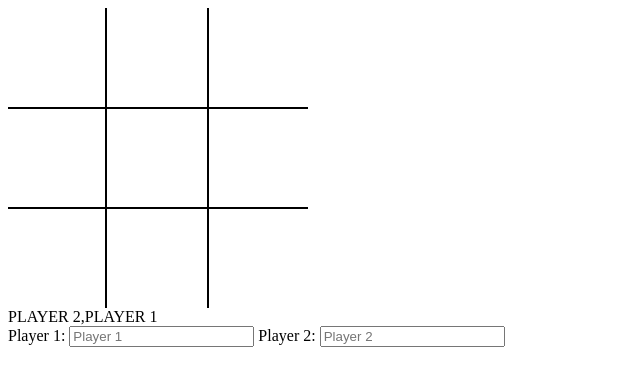
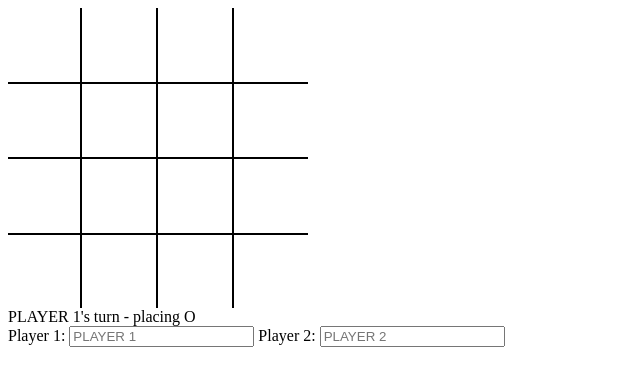
Before and after one commit to MikeCodesSomething/noughts-and-crosses, a plain HTML site: page index.html in a window 1280 px wide. Shown: the whole page, without its empty margins (0-640 px from the left). Drawn offline with Linux system fonts and the light colour scheme.

Commit message:
Add turn tracker Improve UI for gamelog

```diff
--- a/index.html
+++ b/index.html
@@ -11,10 +11,11 @@
 <body>
     <div id="grid-container"></div>
     <div id="log-container"></div>
+    <div id="turn-display"></div>
     <label for="player-1-name">Player 1:</label>
-    <input type="text" name="player-1-name" id="player-1-name" placeholder="Player 1">
+    <input type="text" name="player-1-name" id="player-1-name" placeholder="PLAYER 1">
     <label for="player-2-name">Player 2:</label>
-    <input type="text" name="player-2-name" id="player-2-name" placeholder="Player 2">
+    <input type="text" name="player-2-name" id="player-2-name" placeholder="PLAYER 2">
 
 </body>
 </html>
--- a/script.js
+++ b/script.js
@@ -5,8 +5,8 @@
 //Game > Turn?
 
 const gameBoard = (() => {
-    const numberOfRows = 3;
-    const numberOfColumns = 3;
+    const numberOfRows = 4;
+    const numberOfColumns = 4;
 
     const generateBoard = (rows,cols) => {
         const board = [];
@@ -74,9 +74,9 @@ const gameController = (() => {
     }
 
     const placePiece = (row, column) => {
-        //update gameboard if an empty space has been picked
+        //update gameboard if empty space picked and it's not game over
         let cell = gameBoard.getBoardCell(row, column);
-        if(cell.state === null) {
+        if(cell.state === null && gameOverCheck() === false) {
             gameBoard.updateBoardCell(cell, activePlayer.piece)
             //switch players turn if game isn't over
             gameOverStatus = gameOverCheck()
@@ -87,7 +87,7 @@ const gameController = (() => {
             if(gameOverStatus === 'draw') updateGameLog("Game over, it's a draw!")
             else if(gameOverStatus !== false) updateGameLog(`Game over! ${gameOverStatus}'s win`);
         }
-        else updateGameLog("Can't choose that cell, try again")
+        // else updateGameLog("Can't choose that cell, try again")
     }
 
     const gameOverCheck = () => {
@@ -153,21 +153,26 @@ const gameController = (() => {
         return false;
     }
 
+
     const updateGameLog = (logEntry) => {
         gameLog.unshift(logEntry);
         console.log(gameLog);
     }
 
+    const getActivePlayer = () => activePlayer;
+
     //Initialise
-
+    const startGame = () => {
+    players = [];
     players.push(createPlayer('PLAYER 1'));
     players.push(createPlayer('PLAYER 2'));
-    let activePlayer = players[0];
-    updateGameLog(players[0].name);
-    updateGameLog(players[1].name);
+    activePlayer = players[0];
+    }
+    let activePlayer;
+    startGame();
 
 
-    return {placePiece, updatePlayerName, gameLog};
+    return {startGame, placePiece, updatePlayerName, gameLog, getActivePlayer};
 
 
 
@@ -214,10 +219,23 @@ const displayController = (() => {
            gameBoardContainer.appendChild(boardRow);
         }
         renderGameLog();
+        renderTurnDisplay();
     }
 
     const renderGameLog = () => {
-        gameLogDisplay.textContent = gameController.gameLog;
+        gameLogDisplay.replaceChildren();
+        for(logEntry of gameController.gameLog) {
+            logEntryDiv = document.createElement('div');
+            logEntryDiv.classList.add('log-entry');
+            logEntryDiv.textContent = logEntry;
+            gameLogDisplay.appendChild(logEntryDiv);
+        }
+    }
+
+    const renderTurnDisplay = () => {
+        let activePlayerName = gameController.getActivePlayer().name;
+        let activePlayerPiece = gameController.getActivePlayer().piece;
+        turnDisplay.textContent = `${activePlayerName}'s turn - placing ${activePlayerPiece}`;
     }
 
     const createCell = (cell) => {
@@ -251,6 +269,7 @@ const displayController = (() => {
     const player1NameInput = document.getElementById("player-1");
     const player2NameInput = document.getElementById("player-2");
     const gameLogDisplay = document.getElementById("log-container");
+    const turnDisplay = document.getElementById("turn-display");
 
     //Render the board
     render();
```
